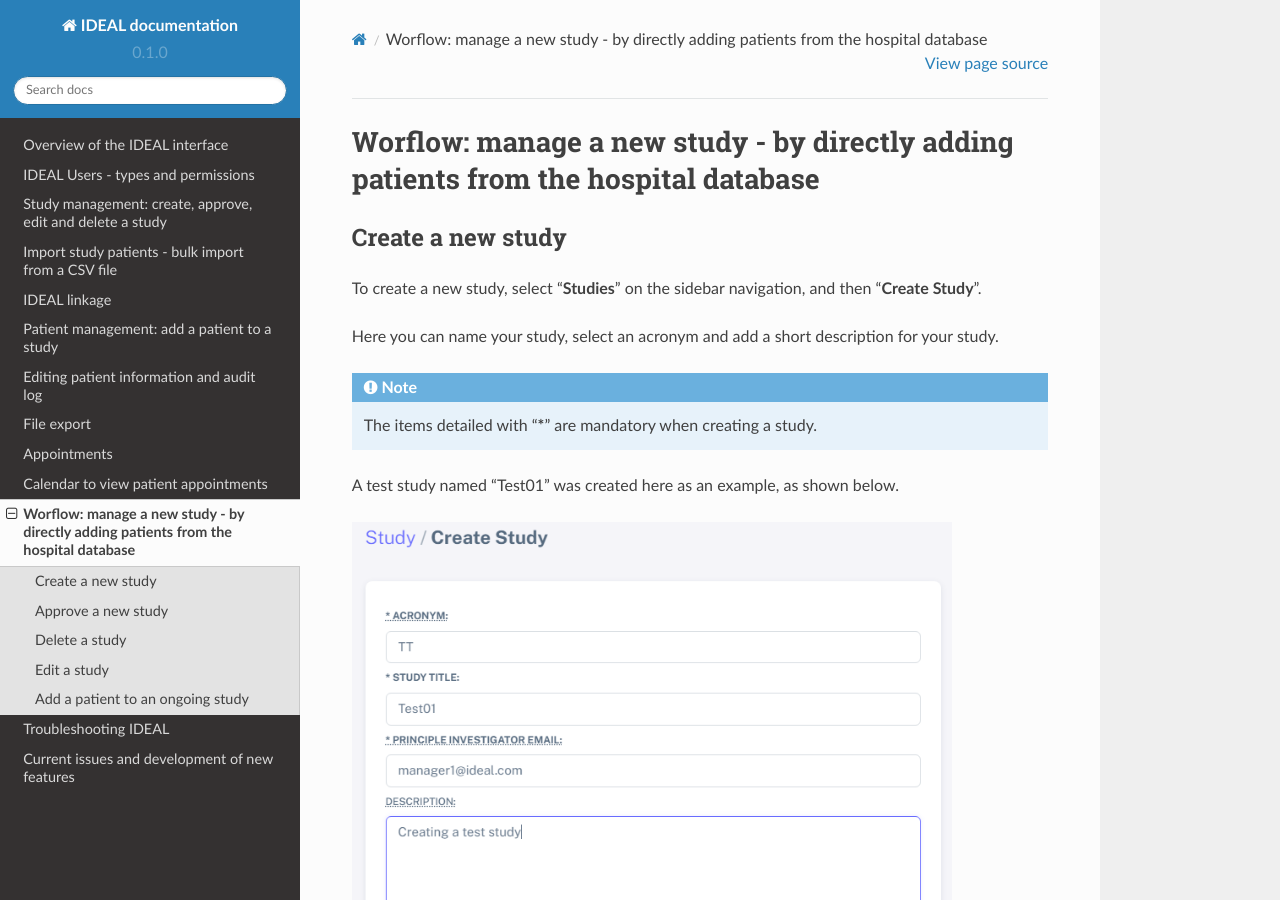
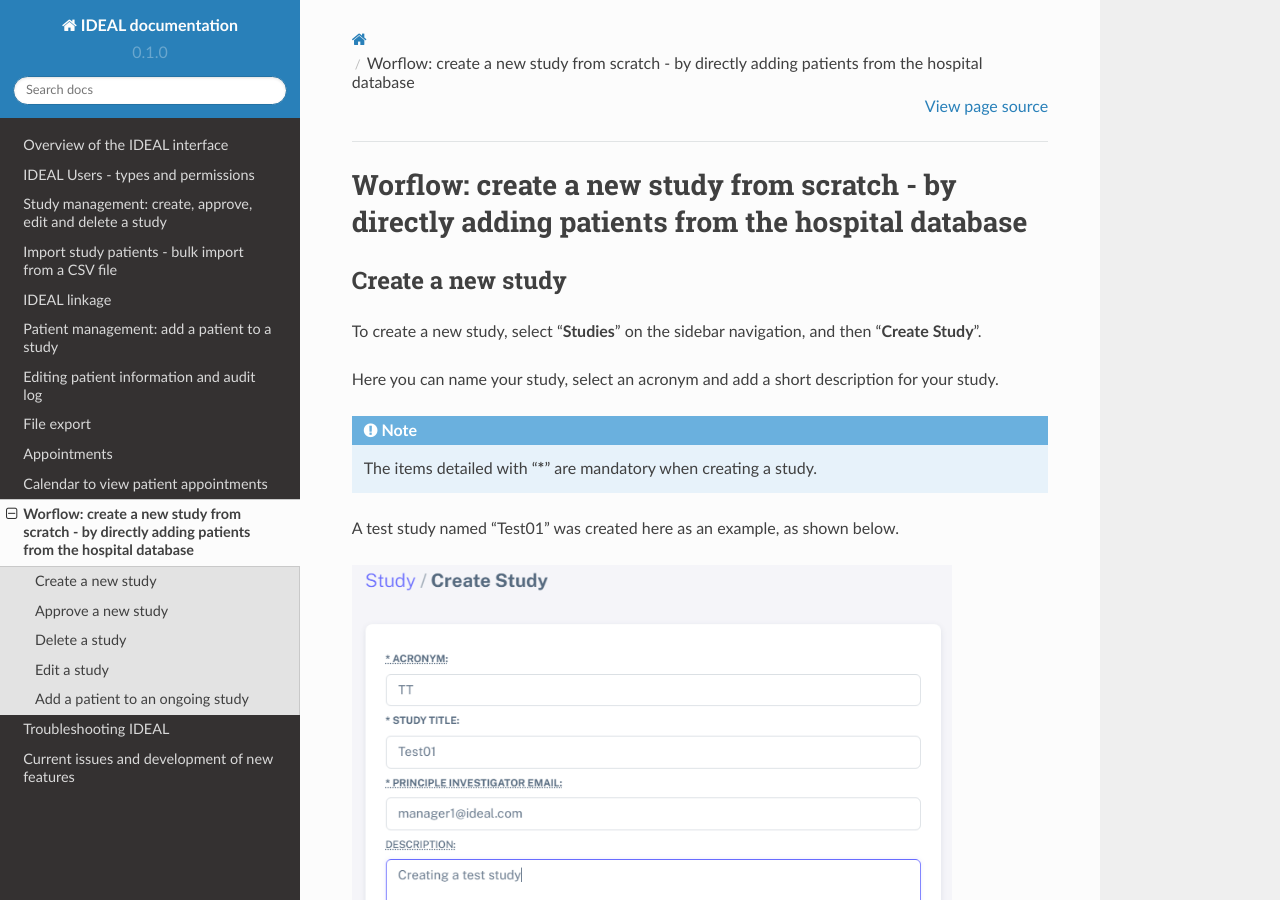
Before and after one commit to Nynuphar/IDEAL-doc, a Sphinx documentation site: the page built from docs/source/newstudyhospitaldb.rst, in a window 1280 px wide and 900 px high. Built offline with Sphinx 7.4.7 and the Read the Docs theme 2.0.0, drawn with Linux system fonts in a browser that asks for light colours; pages that are not in the unit, such as notebooks, are missing from menus.

Commit message:
Update newstudyhospitaldb.rst

```diff
--- a/docs/source/newstudyhospitaldb.rst
+++ b/docs/source/newstudyhospitaldb.rst
@@ -1,5 +1,5 @@
-Worflow: manage a new study - by directly adding patients from the hospital database
-#######################################################################################
+Worflow: create a new study from scratch - by directly adding patients from the hospital database
+#####################################################################################################
 
 Create a new study
 ********************
```
